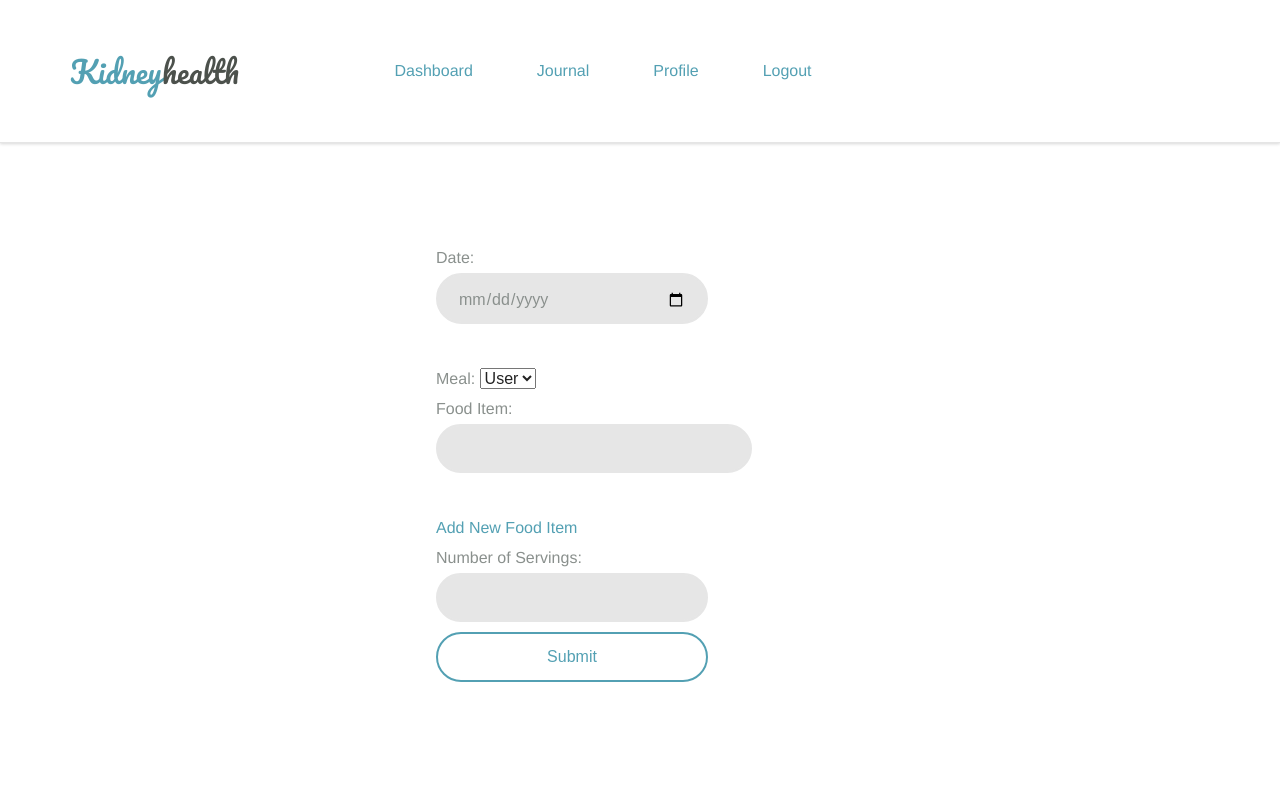
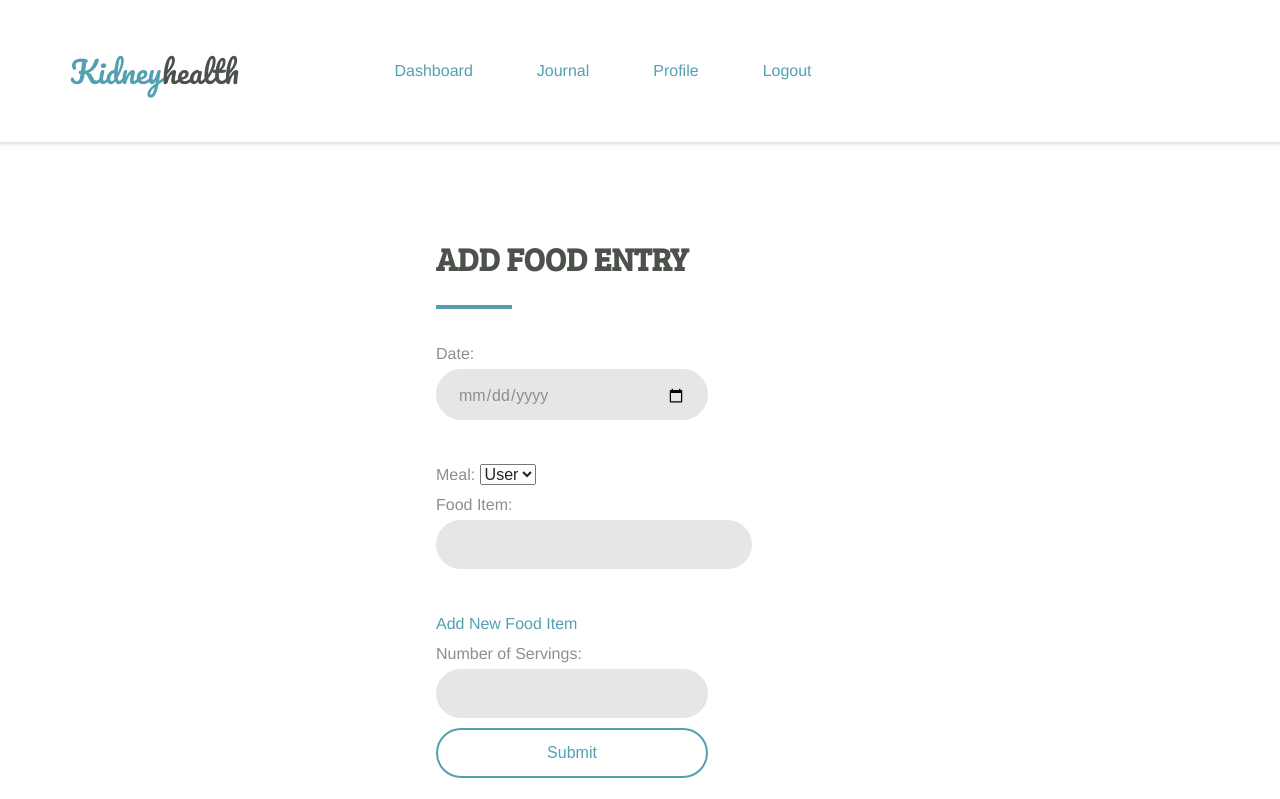
Before and after one commit to hannahmthomas1/INTEX2022, a Django app: page /journal/ in a window 1280 px wide. Shown: the top 799 px of the page. Run offline with Django 4.2, Linux system fonts and the light colour scheme; tables that the repository leaves empty hold one stand-in row (values such as "Sample post"); some libraries are stand-ins or nearby versions.

Commit message:
water food titles

```diff
--- a/templates/addwaterentry.html
+++ b/templates/addwaterentry.html
@@ -8,6 +8,7 @@
     }
 </script>
 <div class= 'main-margins'>
+    <h1>Add Water Entry</h1>
     <form method="post" action="/submitwater/">
         {% csrf_token %}
         <input type="hidden" id="id" name="userid"/>
--- a/templates/journal.html
+++ b/templates/journal.html
@@ -12,6 +12,7 @@
 
     <body onLoad="setUser()">
         <div style="width: 40%; margin-left: 20%" >
+            <h1>Add Food Entry</h1>
             <form method="post" action="/addentry/">
                 {% csrf_token %}
                 Date: <input type="date" name="EntryDate"/><br/>
```
